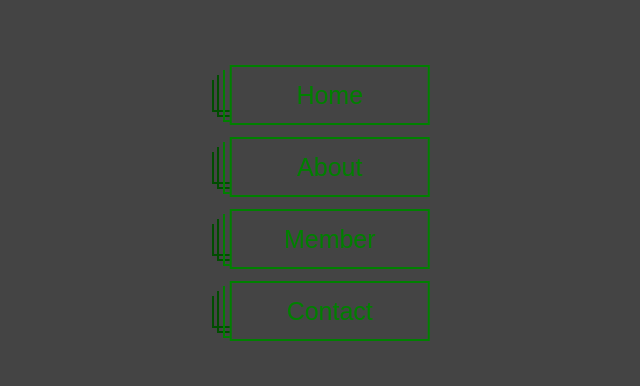
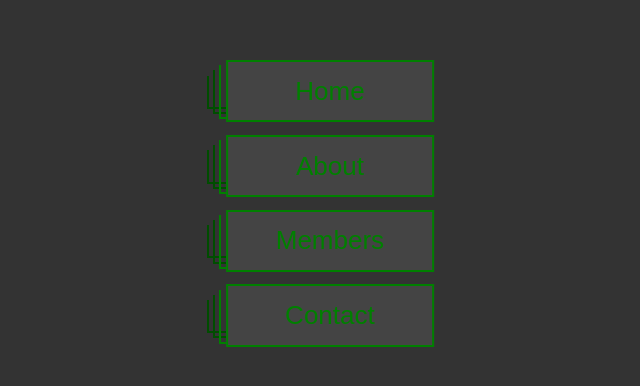
Before and after one commit to ankit1011-coder/ab-sWebZone, a plain HTML site: page 58/3dbtn.html in a window 1280 px wide. Shown: the part 206-592 px from the top of the page, without its empty margins (316-956 px from the left). Drawn offline with Linux system fonts and the light colour scheme.

Commit message:
Update 3dbtn.html

```diff
--- a/58/3dbtn.html
+++ b/58/3dbtn.html
@@ -8,7 +8,7 @@
                 display: flex;
                 align-items: center;
                 justify-content: center;
-                background-color: #444;
+                background-color: #333;
             }
 
             ul{
@@ -17,7 +17,7 @@
             }
 
             li{
-                font-size: 25px;
+                font-size: 26px;
                 width: 8em;
                 height: 2em;
                 color: green;
@@ -80,7 +80,7 @@
         <ul>
             <li><span>Home</span></li>
             <li><span>About</span></li>
-            <li><span>Member</span></li>
+            <li><span>Members</span></li>
             <li><span>Contact</span></li>
         </ul>
     </body>
```
